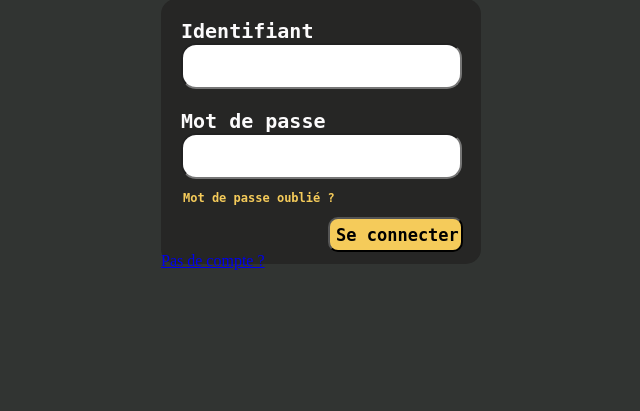
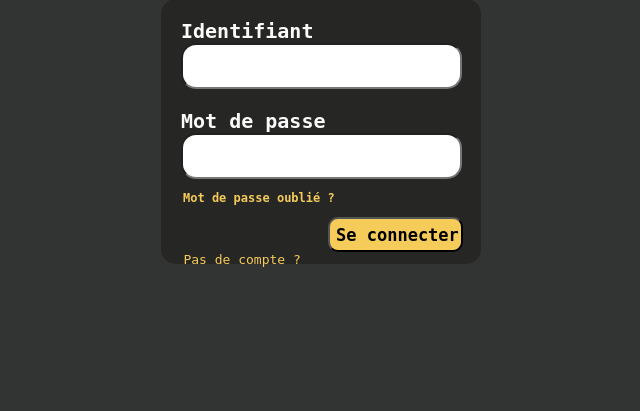
Before and after one commit to RushRider/CyberLockdown, a PHP site: page /views/connect.php in a window 1280 px wide. Shown: the part 276-687 px from the top of the page, without its empty margins (319-959 px from the left). Run offline with PHP 8.4, Linux system fonts and the light colour scheme.

Commit message:
connect css 2

```diff
--- a/assets/connect.css
+++ b/assets/connect.css
@@ -117,3 +117,18 @@ footer p {
 .logo img{
     width: 175px;
 }
+
+.pacompte_fen {
+    Font-family: monospace;
+    margin-left: 7%;
+}
+
+.pacompte_fen a {
+    text-decoration: none;
+    color: #F5CB5A;
+    margin-bottom: 30px;
+}
+
+.pacompte_fen a:hover {
+    text-decoration: underline;
+}
--- a/views/connect.php
+++ b/views/connect.php
@@ -29,7 +29,7 @@
         <div class="submt_fen">
             <input type="submit" value="Se connecter">
         </div>
-        <div>
+        <div class="pacompte_fen">
             <a href="/index.php?p=register">Pas de compte ?</a>
         </div>
     </form>
```
